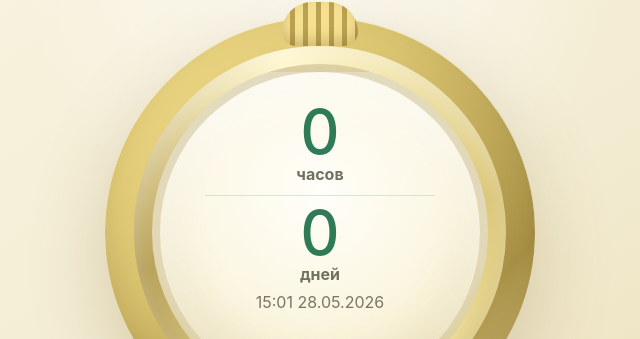
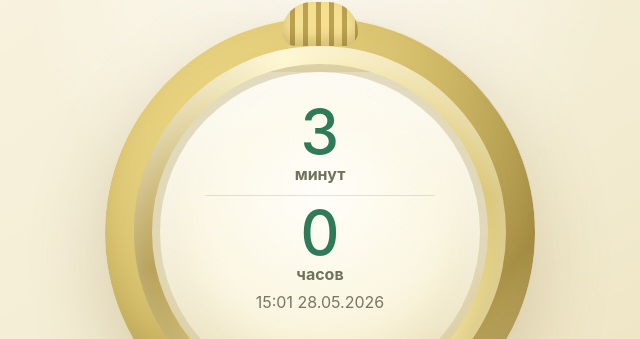
Before and after one commit to Air37-4/forever-stopwatch, a plain HTML site: page index.html in a window 1280 px wide. Shown: the part 168-507 px from the top of the page, 320-960 px from the left. Drawn offline with Linux system fonts and the light colour scheme.

Commit message:
Show minutes and hours instead of hours and days

```diff
--- a/index.html
+++ b/index.html
@@ -18,12 +18,12 @@
           <div class="dial">
             <div class="elapsed-display" aria-label="Главный отсчет">
               <div class="elapsed-item">
+                <span id="mainMinutes">0</span>
+                <small>минут</small>
+              </div>
+              <div class="elapsed-item">
                 <span id="mainHours">0</span>
                 <small>часов</small>
-              </div>
-              <div class="elapsed-item">
-                <span id="mainDays">0</span>
-                <small>дней</small>
               </div>
             </div>
             <p class="since" id="sinceText">15:01 28.05.2026</p>
--- a/script.js
+++ b/script.js
@@ -1,8 +1,8 @@
 const GLOBAL_START_URL = "start.json?v=6";
 
 const els = {
+  mainMinutes: document.querySelector("#mainMinutes"),
   mainHours: document.querySelector("#mainHours"),
-  mainDays: document.querySelector("#mainDays"),
 };
 
 let startedAt = null;
@@ -26,18 +26,18 @@ async function init() {
 
 function render() {
   if (!startedAt) {
+    els.mainMinutes.textContent = "0";
     els.mainHours.textContent = "0";
-    els.mainDays.textContent = "0";
     return;
   }
 
   const elapsedMs = Math.max(0, Date.now() - startedAt);
   const totalSeconds = Math.floor(elapsedMs / 1000);
-  const days = Math.floor(totalSeconds / 86400);
+  const totalMinutes = Math.floor(totalSeconds / 60);
   const totalHours = Math.floor(totalSeconds / 3600);
 
+  els.mainMinutes.textContent = formatNumber(totalMinutes);
   els.mainHours.textContent = formatNumber(totalHours);
-  els.mainDays.textContent = formatNumber(days);
 }
 
 function formatNumber(value) {
```
